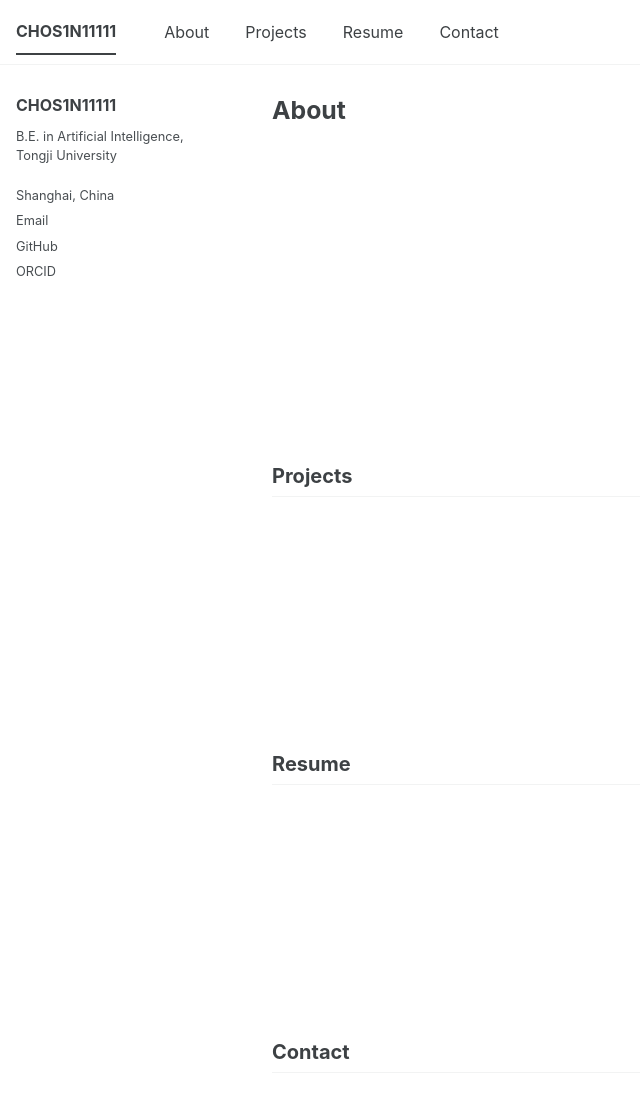
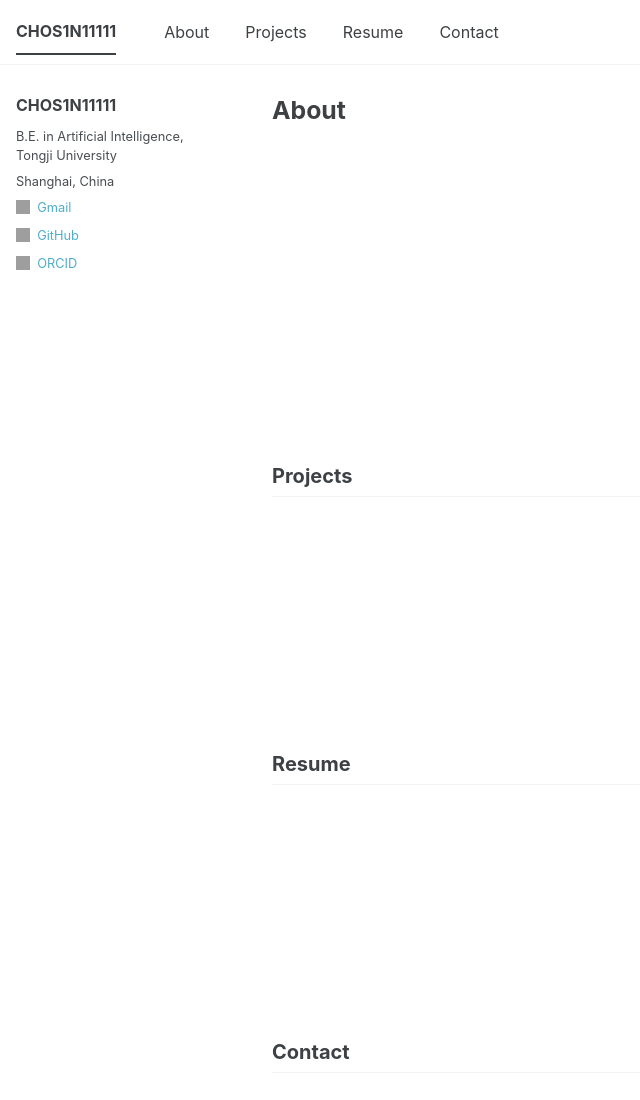
Before and after one commit to CHOS1N11111/chos1n11111.github.io, a plain HTML site: page index.html in a window 1280 px wide. Shown: the top 1100 px of the page, without its empty margins (0-640 px from the left). Drawn offline with Linux system fonts and the light colour scheme; grey boxes are pictures that could not be loaded.

Commit message:
fix: refine profile links and spacing

```diff
--- a/index.html
+++ b/index.html
@@ -43,13 +43,22 @@
           <ul class="profile-details">
             <li>Shanghai, China</li>
             <li>
-              <a href="mailto:zhuzenan02@gmail.com" aria-label="Email zhuzenan02@gmail.com">Email</a>
+              <a href="mailto:zhuzenan02@gmail.com" aria-label="Gmail zhuzenan02@gmail.com">
+                <img class="profile-icon" src="https://cdn.simpleicons.org/gmail" alt="" width="14" height="14">
+                <span>Gmail</span>
+              </a>
             </li>
             <li>
-              <a href="https://github.com/CHOS1N11111" target="_blank" rel="noopener noreferrer">GitHub</a>
+              <a href="https://github.com/CHOS1N11111" target="_blank" rel="noopener noreferrer">
+                <img class="profile-icon" src="https://cdn.simpleicons.org/github" alt="" width="14" height="14">
+                <span>GitHub</span>
+              </a>
             </li>
             <li>
-              <a href="https://orcid.org/0009-0003-7449-8825" target="_blank" rel="noopener noreferrer">ORCID</a>
+              <a href="https://orcid.org/0009-0003-7449-8825" target="_blank" rel="noopener noreferrer">
+                <img class="profile-icon" src="https://cdn.simpleicons.org/orcid" alt="" width="14" height="14">
+                <span>ORCID</span>
+              </a>
             </li>
           </ul>
         </div>
--- a/style.css
+++ b/style.css
@@ -163,7 +163,7 @@ a:focus-visible {
 }
 
 .profile-bio {
-  margin: 0 0 1.25rem;
+  margin: 0 0 0.4rem;
 }
 
 .profile-details {
@@ -177,8 +177,18 @@ a:focus-visible {
 }
 
 .profile-details a {
-  color: var(--text);
+  display: inline-flex;
+  align-items: center;
+  gap: 0.45rem;
+  color: var(--link);
   text-decoration: none;
+}
+
+.profile-icon {
+  display: block;
+  width: 0.875rem;
+  height: 0.875rem;
+  flex: 0 0 0.875rem;
 }
 
 .profile-details a:hover,
```
